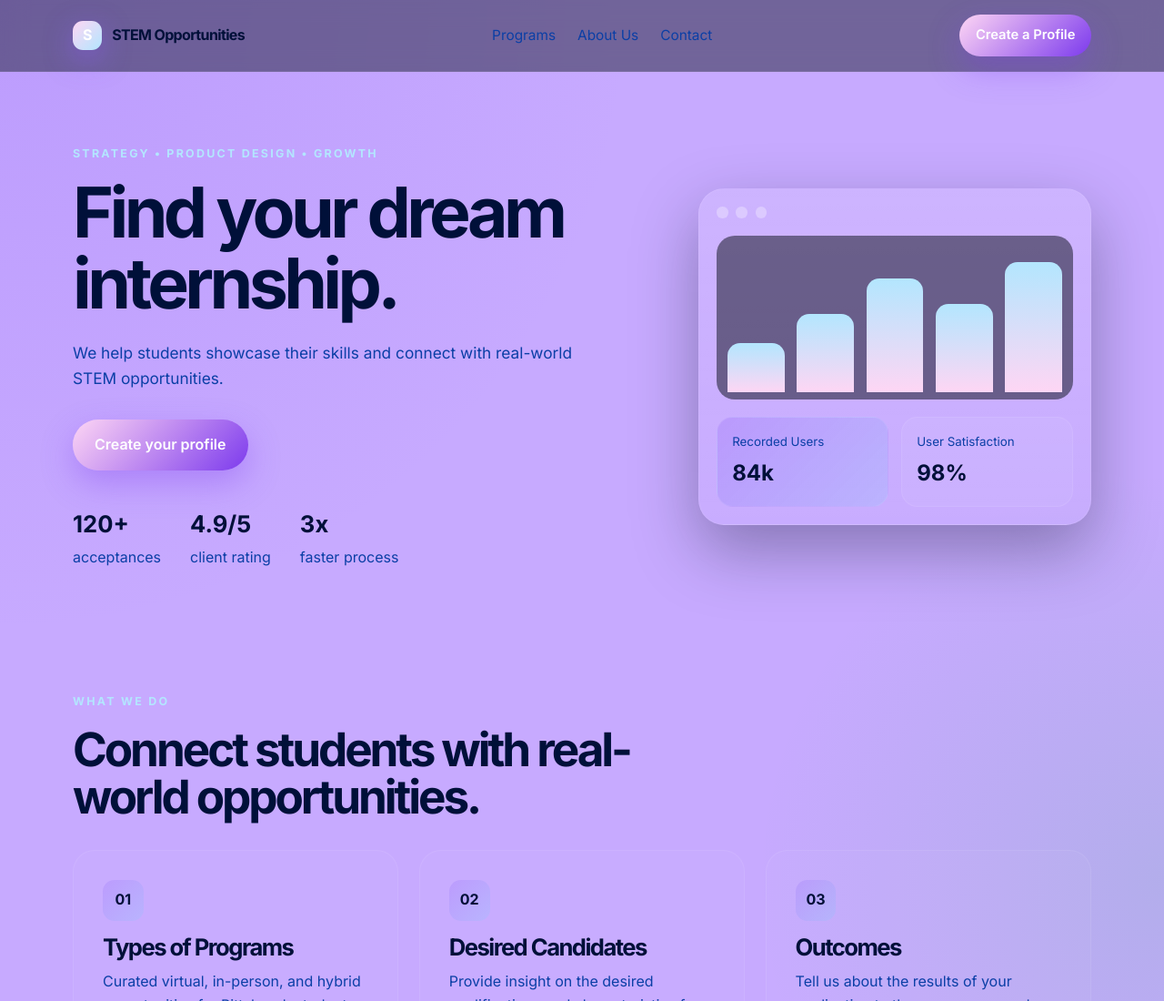
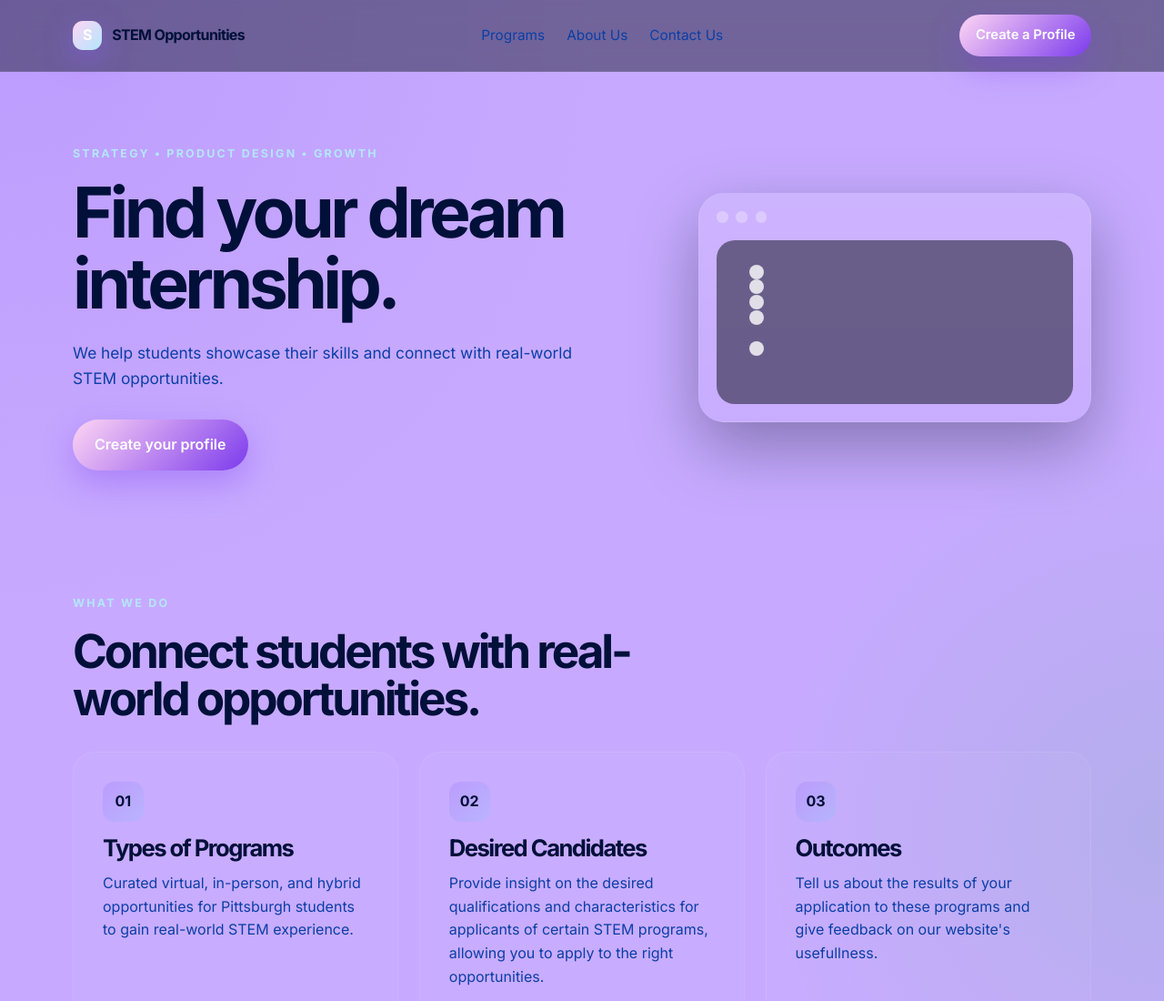
Before and after one commit to miniii-b/website-v.1, a plain HTML site: page homepage.html in a window 1280 px wide. Shown: the top 1100 px of the page at 91% size. Drawn offline with Linux system fonts and the light colour scheme.

```diff
--- a/homepage.html
+++ b/homepage.html
@@ -29,7 +29,7 @@
         <div class="nav-links">
           <a href="programs.html">Programs</a>
           <a href="about_us.html">About Us</a>
-          <a href="contact.html">Contact</a>
+          <a href="contact.html">Contact Us</a>
         </div>
         <a class="button button-small" href="create-profile.html">Create a Profile</a>
       </nav>
@@ -48,11 +48,6 @@
             <div class="hero-actions">
               <a class="button" href="create-profile.html">Create your profile</a>
             </div>
-            <ul class="stats" aria-label="Key stats">
-              <li><strong>120+</strong><span>acceptances</span></li>
-              <li><strong>4.9/5</strong><span>client rating</span></li>
-              <li><strong>3x</strong><span>faster process</span></li>
-            </ul>
           </div>
           <div class="hero-visual" aria-label="Design mockup preview">
             <div class="dashboard-card">
@@ -60,20 +55,12 @@
                 <span></span><span></span><span></span>
               </div>
               <div class="chart">
-                <div class="bar bar-1"></div>
-                <div class="bar bar-2"></div>
-                <div class="bar bar-3"></div>
-                <div class="bar bar-4"></div>
-                <div class="bar bar-5"></div>
+                <div class="dot dot-1"></div>
+                <div class="dot dot-2"></div>
+                <div class="dot dot-3"></div>
+                <div class="dot dot-4"></div>
+                <div class="dot dot-5"></div>
               </div>
-              <div class="mini-grid">
-                <div class="mini-card highlight">
-                  <small>Recorded Users</small>
-                  <strong>84k</strong>
-                </div>
-                <div class="mini-card">
-                  <small>User Satisfaction</small>
-                  <strong>98%</strong>
                 </div>
               </div>
             </div>
--- a/styles.css
+++ b/styles.css
@@ -231,24 +231,29 @@ h2 {
 .chart {
   display: grid;
   grid-template-columns: repeat(5, minmax(0, 1fr));
-  align-items: end;
+  grid-template-rows: repeat(10, minmax(0, 1fr));
   gap: 0.85rem;
   height: 180px;
   padding: 1rem 0.75rem 0.5rem;
   border-radius: 20px;
   background: rgba(8, 13, 23, 0.5);
+  box-sizing: border-box;
 }
 
-.bar {
-  border-radius: 14px 14px 0 0;
-  background: linear-gradient(180deg, var(--accent), var(--primary));
+.dot {
+  width: 16px;
+  height: 16px;
+  align-self: center;
+  justify-self: center;
+  border-radius: 50%;
+  background: rgba(255, 255, 255, 0.8);
 }
 
-.bar-1 { height: 35%; }
-.bar-2 { height: 55%; }
-.bar-3 { height: 80%; }
-.bar-4 { height: 62%; }
-.bar-5 { height: 92%; }
+.dot-1 { grid-row: 7; }
+.dot-2 { grid-row: 5; }
+.dot-3 { grid-row: 3; }
+.dot-4 { grid-row: 4; }
+.dot-5 { grid-row: 2; }
 
 .mini-grid {
   display: grid;
```
Also changed, not shown: about_us.html (+1 -1 lines), contact.html (+1 -1 lines), create-profile.html (+1 -1 lines), programs.html (+14 -6 lines), 1 other file.
